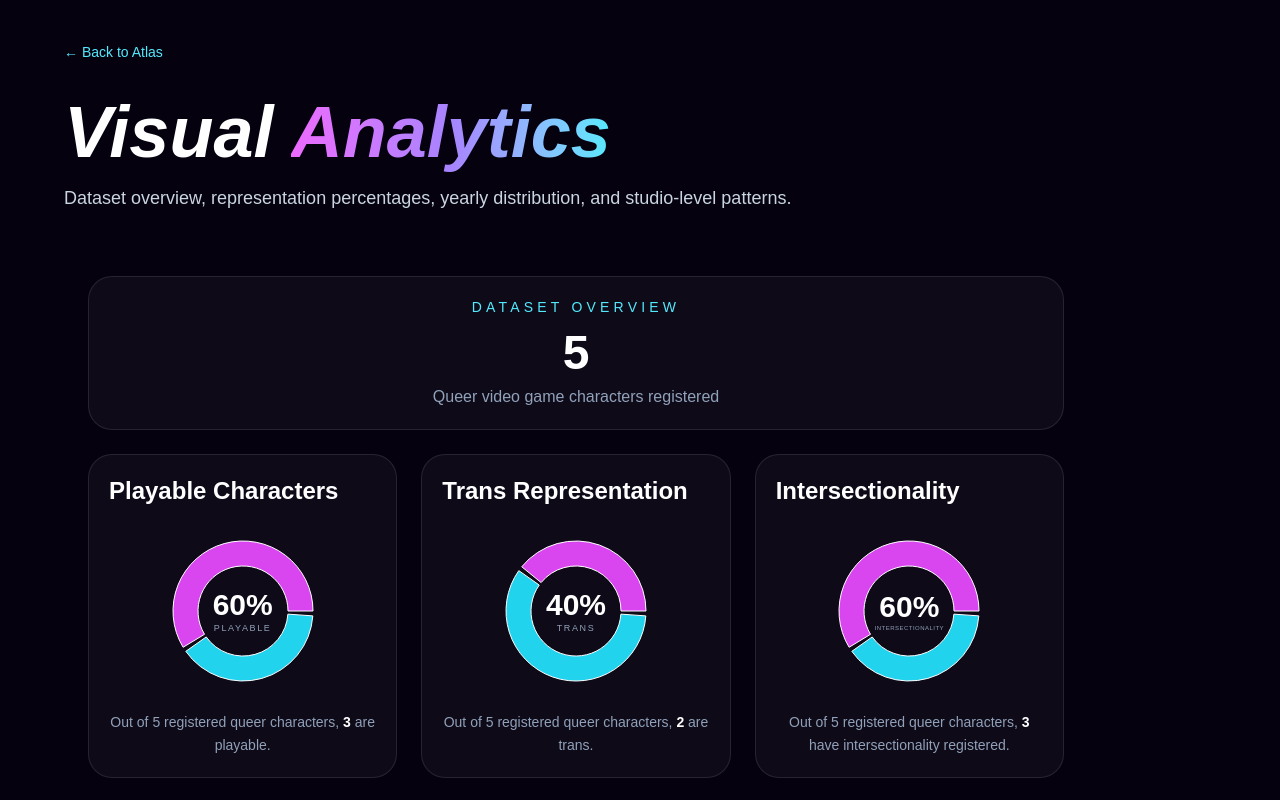
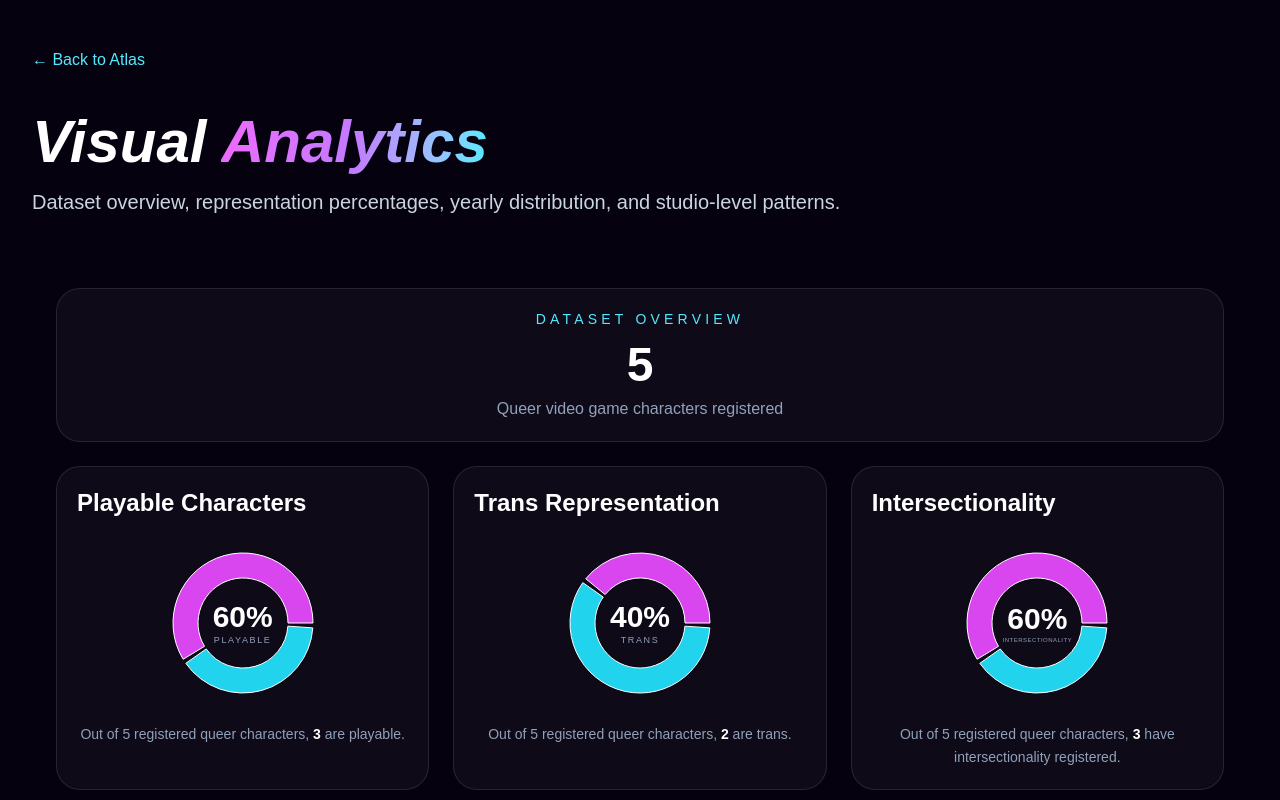
Before and after one commit to renanuhoh-crypto/queer-video-game-character-atlas, a Next.js app: page /analytics in a window 1280 px wide. Shown: the top 800 px of the page. Built offline with nearby package versions, Linux system fonts and the light colour scheme.

Commit message:
center analytics layout properly

```diff
--- a/src/app/analytics/page.tsx
+++ b/src/app/analytics/page.tsx
@@ -4,20 +4,8 @@ import { useEffect, useState } from "react";
 import Link from "next/link";
 import VisualAnalytics from "@/components/VisualAnalytics";
 
-type Character = {
-  character_name: string;
-  game_title: string;
-  release_year?: number | null;
-  developer?: string;
-  playable?: boolean;
-  playable_status?: string;
-  gender?: string;
-  sexuality?: string;
-  identity_label?: string[];
-};
-
 export default function AnalyticsPage() {
-  const [characters, setCharacters] = useState<Character[]>([]);
+  const [characters, setCharacters] = useState([]);
   const [loading, setLoading] = useState(true);
 
   useEffect(() => {
@@ -27,7 +15,7 @@ export default function AnalyticsPage() {
         const data = await response.json();
         setCharacters(data.characters || []);
       } catch (error) {
-        console.error("Failed loading characters:", error);
+        console.error("Failed loading analytics data:", error);
       } finally {
         setLoading(false);
       }
@@ -37,24 +25,29 @@ export default function AnalyticsPage() {
   }, []);
 
   return (
-    <main className="min-h-screen bg-[#05010f] px-8 py-10 text-white md:px-16">
-      <Link href="/" className="text-sm text-cyan-300 hover:underline">
+    <main className="min-h-screen bg-[#05010f] text-white">
+      <div className="mx-auto w-full max-w-[1400px] px-8 py-12">
+        <Link
+          href="/"
+          className="mb-10 inline-block text-cyan-300 transition hover:text-cyan-200"
+        >
           ← Back to Atlas
         </Link>
 
-      <h1 className="mt-8 text-5xl font-black italic md:text-7xl">
-        Visual{" "}
-        <span className="bg-gradient-to-r from-fuchsia-400 via-violet-400 to-cyan-300 bg-clip-text text-transparent">
+        <div className="mb-12">
+          <h1 className="text-6xl font-black italic leading-none">
+            <span className="text-white">Visual </span>
+            <span className="bg-gradient-to-r from-fuchsia-400 via-purple-400 to-cyan-300 bg-clip-text text-transparent">
               Analytics
             </span>
           </h1>
 
-      <p className="mt-4 max-w-3xl text-lg text-slate-300">
-        Dataset overview, representation percentages, yearly distribution, and
-        studio-level patterns.
+          <p className="mt-4 max-w-4xl text-xl text-slate-300">
+            Dataset overview, representation percentages, yearly distribution,
+            and studio-level patterns.
           </p>
+        </div>
 
-      <section className="mt-10 max-w-5xl">
         {loading ? (
           <div className="rounded-3xl border border-white/10 bg-white/[0.04] p-8 text-slate-300">
             Loading analytics...
@@ -62,7 +55,7 @@ export default function AnalyticsPage() {
         ) : (
           <VisualAnalytics characters={characters} />
         )}
-      </section>
+      </div>
     </main>
   );
 }
```
Lines whose indentation alone changed are shown as unchanged.
